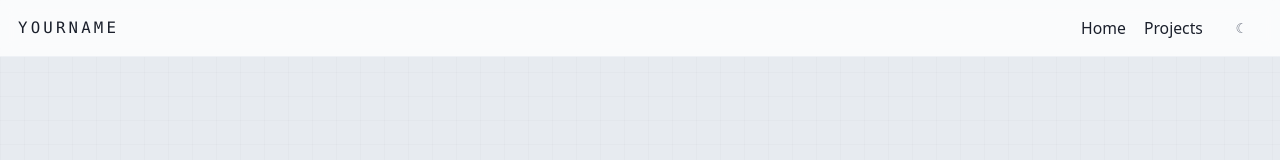
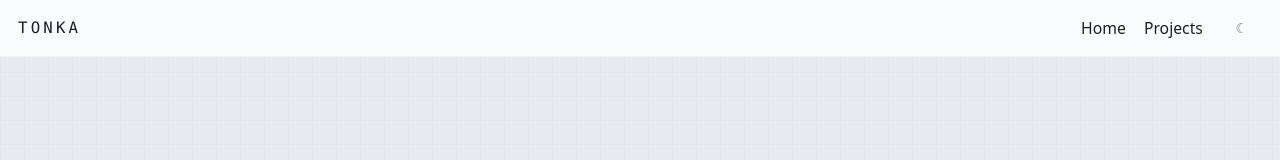
Before and after one commit to 70nKA/my-portfolio, a React (Vite) app: page / in a window 1280 px wide. Shown: the top 160 px of the page. Built offline with nearby package versions, Linux system fonts and the light colour scheme.

Commit message:
[update] Logo update: "TONKA"

```diff
--- a/src/components/layout/Header.tsx
+++ b/src/components/layout/Header.tsx
@@ -9,7 +9,7 @@ export const Header: React.FC = () => {
         <div className="font-mono text-sm uppercase tracking-[0.2em]">
           {/* Replace with your logo or initials */}
           <NavLink to="/" className="hover:opacity-80">
-            YourName
+            TONKA
           </NavLink>
         </div>
         <nav className="flex items-center gap-4 text-sm">
```
